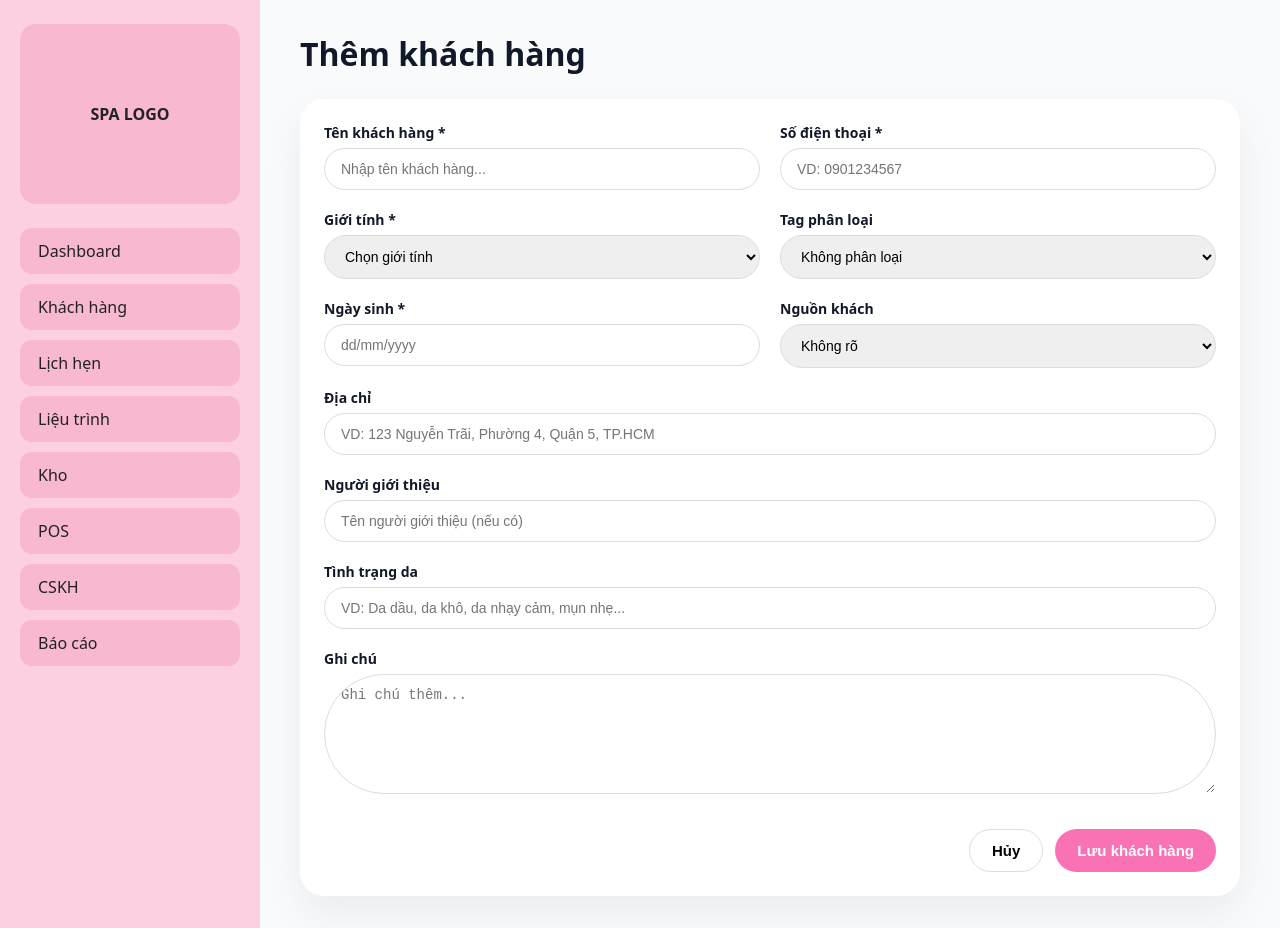
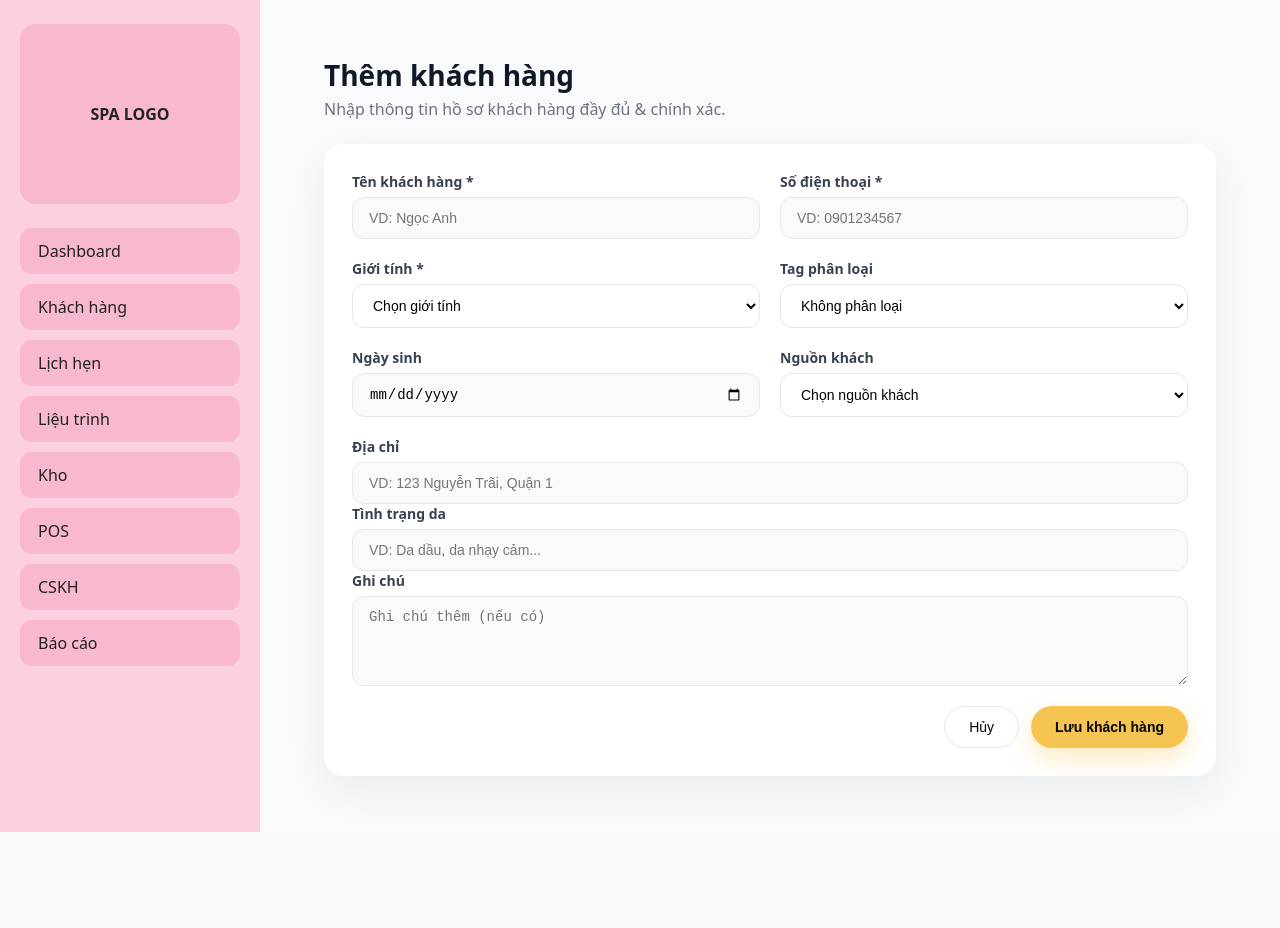
Before and after one commit to conlele0201/erp-spa, a Next.js app: page /khach-hang/them in a window 1280 px wide. After the commit the page ends 832 px from the top, so only its background shows below. Built offline with nearby package versions, Linux system fonts and the light colour scheme; no server answers.

Commit message:
Update them.js

```diff
--- a/pages/khach-hang/them.js
+++ b/pages/khach-hang/them.js
@@ -1,216 +1,115 @@
 // pages/khach-hang/them.js
+
 import { useState } from "react";
 import { useRouter } from "next/router";
-import supabase from "../../lib/supabaseClient";
 
-export default function ThemKhachHangPage() {
+export default function ThemKhachHang() {
   const router = useRouter();
 
   const [form, setForm] = useState({
     name: "",
     phone: "",
     gender: "",
-    tag: "Không phân loại",
+    tag: "",
     birthday: "",
     address: "",
     source: "",
-    referrer: "",
     skin_condition: "",
     notes: "",
   });
 
-  const [loading, setLoading] = useState(false);
-
-  const handleChange = (field) => (e) => {
-    setForm((prev) => ({
-      ...prev,
-      [field]: e.target.value,
-    }));
+  const updateField = (field, value) => {
+    setForm({ ...form, [field]: value });
   };
 
-  // Chuyển dd/mm/yyyy -> yyyy-mm-dd
-  const parseBirthday = (value) => {
-    if (!value) return null;
-    const parts = value.split("/").map((p) => p.trim());
-    if (parts.length !== 3) return null;
-    const [dd, mm, yyyy] = parts;
-    if (!dd || !mm || !yyyy) return null;
-    // kiểm tra số cơ bản
-    if (
-      isNaN(Number(dd)) ||
-      isNaN(Number(mm)) ||
-      isNaN(Number(yyyy)) ||
-      dd.length > 2 ||
-      mm.length > 2 ||
-      yyyy.length !== 4
-    ) {
-      return null;
-    }
-    return `${yyyy.padStart(4, "0")}-${mm.padStart(2, "0")}-${dd.padStart(
-      2,
-      "0"
-    )}`;
-  };
-
-  const handleSubmit = async (e) => {
-    e.preventDefault();
-    if (loading) return;
-
-    // Validate cơ bản
-    if (!form.name.trim()) {
-      alert("Vui lòng nhập tên khách hàng.");
-      return;
-    }
-    if (!form.phone.trim()) {
-      alert("Vui lòng nhập số điện thoại.");
-      return;
-    }
-
-    // Chỉ cho số, 8–15 ký tự
-    const phoneClean = form.phone.replace(/\s+/g, "");
-    if (!/^[0-9]{8,15}$/.test(phoneClean)) {
-      alert("Số điện thoại chỉ được chứa số (8–15 chữ số).");
-      return;
-    }
-
-    const birthdayISO = parseBirthday(form.birthday);
-    if (form.birthday && !birthdayISO) {
-      alert("Ngày sinh không đúng định dạng dd/mm/yyyy.");
-      return;
-    }
-
-    try {
-      setLoading(true);
-
-      const { error } = await supabase.from("customers").insert([
-        {
-          name: form.name.trim(),
-          phone: phoneClean,
-          gender: form.gender || null,
-          tag: form.tag || null,
-          birthday: birthdayISO, // null nếu không nhập
-          address: form.address || null,
-          source: form.source || null,
-          referrer: form.referrer || null,
-          skin_condition: form.skin_condition || null,
-          notes: form.notes || null,
-          // total_spent, visits, last_visit, created_at, updated_at dùng default trong DB
-        },
-      ]);
-
-      if (error) {
-        console.error("Supabase insert error:", error);
-        alert("Có lỗi xảy ra khi lưu khách hàng. Vui lòng thử lại.");
-        return;
-      }
-
-      alert("Lưu khách hàng thành công.");
-      router.push("/khach-hang");
-    } catch (err) {
-      console.error("Unexpected error:", err);
-      alert("Có lỗi xảy ra. Vui lòng thử lại.");
-    } finally {
-      setLoading(false);
-    }
-  };
-
-  const handleCancel = () => {
-    router.push("/khach-hang");
+  const handleSave = () => {
+    alert("Mock layout – chưa nối Supabase. Anh duyệt layout trước.");
   };
 
   return (
-    <div>
-      <h1 style={{ fontSize: 32, fontWeight: 700, marginBottom: 24 }}>
-        Thêm khách hàng
-      </h1>
+    <div style={wrapper}>
+      <h1 style={title}>Thêm khách hàng</h1>
+      <p style={subtitle}>Nhập thông tin hồ sơ khách hàng đầy đủ & chính xác.</p>
 
-      <form
-        onSubmit={handleSubmit}
-        style={{
-          background: "#fff",
-          borderRadius: 24,
-          padding: 24,
-          boxShadow: "0 18px 40px rgba(15,23,42,0.06)",
-          maxWidth: 1200,
-          margin: "0 auto",
-        }}
-      >
-        {/* Hàng 1: Tên khách + SĐT */}
-        <div style={{ display: "flex", gap: 20, marginBottom: 20 }}>
-          <div style={{ flex: 1 }}>
+      <div style={card}>
+        <div style={grid2}>
+
+          {/* Tên khách */}
+          <div style={fieldBox}>
             <label style={label}>Tên khách hàng *</label>
             <input
-              placeholder="Nhập tên khách hàng..."
               style={input}
               value={form.name}
-              onChange={handleChange("name")}
+              onChange={(e) => updateField("name", e.target.value)}
+              placeholder="VD: Ngọc Anh"
             />
           </div>
 
-          <div style={{ flex: 1 }}>
+          {/* Số điện thoại */}
+          <div style={fieldBox}>
             <label style={label}>Số điện thoại *</label>
             <input
-              placeholder="VD: 0901234567"
               style={input}
               type="tel"
+              pattern="[0-9]*"
               value={form.phone}
-              onChange={handleChange("phone")}
+              onChange={(e) =>
+                updateField("phone", e.target.value.replace(/\D/g, ""))
+              }
+              placeholder="VD: 0901234567"
             />
           </div>
-        </div>
 
-        {/* Hàng 2: Giới tính + Tag */}
-        <div style={{ display: "flex", gap: 20, marginBottom: 20 }}>
-          <div style={{ flex: 1 }}>
+          {/* Giới tính */}
+          <div style={fieldBox}>
             <label style={label}>Giới tính *</label>
             <select
-              style={input}
+              style={select}
               value={form.gender}
-              onChange={handleChange("gender")}
+              onChange={(e) => updateField("gender", e.target.value)}
             >
               <option value="">Chọn giới tính</option>
               <option value="Nữ">Nữ</option>
               <option value="Nam">Nam</option>
-              <option value="Khác">Khác</option>
             </select>
           </div>
 
-          <div style={{ flex: 1 }}>
+          {/* Tag phân loại */}
+          <div style={fieldBox}>
             <label style={label}>Tag phân loại</label>
             <select
-              style={input}
+              style={select}
               value={form.tag}
-              onChange={handleChange("tag")}
+              onChange={(e) => updateField("tag", e.target.value)}
             >
-              <option value="Không phân loại">Không phân loại</option>
+              <option value="">Không phân loại</option>
               <option value="VIP">VIP</option>
               <option value="Khách mới">Khách mới</option>
               <option value="Khách quen">Khách quen</option>
               <option value="Khách tiềm năng">Khách tiềm năng</option>
             </select>
           </div>
-        </div>
 
-        {/* Hàng 3: Ngày sinh + Nguồn khách */}
-        <div style={{ display: "flex", gap: 20, marginBottom: 20 }}>
-          <div style={{ flex: 1 }}>
-            <label style={label}>Ngày sinh *</label>
+          {/* Ngày sinh */}
+          <div style={fieldBox}>
+            <label style={label}>Ngày sinh</label>
             <input
-              placeholder="dd/mm/yyyy"
               style={input}
+              type="date"
               value={form.birthday}
-              onChange={handleChange("birthday")}
+              onChange={(e) => updateField("birthday", e.target.value)}
             />
           </div>
 
-          <div style={{ flex: 1 }}>
+          {/* Nguồn khách */}
+          <div style={fieldBox}>
             <label style={label}>Nguồn khách</label>
             <select
-              style={input}
+              style={select}
               value={form.source}
-              onChange={handleChange("source")}
+              onChange={(e) => updateField("source", e.target.value)}
             >
-              <option value="">Không rõ</option>
+              <option value="">Chọn nguồn khách</option>
               <option value="Facebook">Facebook</option>
               <option value="TikTok">TikTok</option>
               <option value="Zalo">Zalo</option>
@@ -220,114 +119,128 @@ export default function ThemKhachHangPage() {
           </div>
         </div>
 
-        {/* Hàng 4: Địa chỉ */}
-        <div style={{ marginBottom: 20 }}>
+        {/* Địa chỉ */}
+        <div style={fieldBox}>
           <label style={label}>Địa chỉ</label>
           <input
-            placeholder="VD: 123 Nguyễn Trãi, Phường 4, Quận 5, TP.HCM"
             style={input}
             value={form.address}
-            onChange={handleChange("address")}
+            onChange={(e) => updateField("address", e.target.value)}
+            placeholder="VD: 123 Nguyễn Trãi, Quận 1"
           />
         </div>
 
-        {/* Hàng 5: Người giới thiệu */}
-        <div style={{ marginBottom: 20 }}>
-          <label style={label}>Người giới thiệu</label>
+        {/* Tình trạng da */}
+        <div style={fieldBox}>
+          <label style={label}>Tình trạng da</label>
           <input
-            placeholder="Tên người giới thiệu (nếu có)"
             style={input}
-            value={form.referrer}
-            onChange={handleChange("referrer")}
+            value={form.skin_condition}
+            onChange={(e) => updateField("skin_condition", e.target.value)}
+            placeholder="VD: Da dầu, da nhạy cảm..."
           />
         </div>
 
-        {/* Hàng 6: Tình trạng da */}
-        <div style={{ marginBottom: 20 }}>
-          <label style={label}>Tình trạng da</label>
-          <input
-            placeholder="VD: Da dầu, da khô, da nhạy cảm, mụn nhẹ..."
-            style={input}
-            value={form.skin_condition}
-            onChange={handleChange("skin_condition")}
+        {/* Ghi chú */}
+        <div style={fieldBox}>
+          <label style={label}>Ghi chú</label>
+          <textarea
+            style={textarea}
+            rows={4}
+            value={form.notes}
+            onChange={(e) => updateField("notes", e.target.value)}
+            placeholder="Ghi chú thêm (nếu có)"
           />
         </div>
 
-        {/* Hàng cuối: Ghi chú */}
-        <div style={{ marginBottom: 30 }}>
-          <label style={label}>Ghi chú</label>
-          <textarea
-            placeholder="Ghi chú thêm..."
-            style={{
-              ...input,
-              height: 120,
-              resize: "vertical",
-            }}
-            value={form.notes}
-            onChange={handleChange("notes")}
-          />
-        </div>
-
-        {/* Nút Lưu + Hủy */}
-        <div
-          style={{
-            display: "flex",
-            justifyContent: "flex-end",
-            gap: 12,
-            marginTop: 20,
-          }}
-        >
-          <button
-            type="button"
-            style={btnCancel}
-            onClick={handleCancel}
-            disabled={loading}
-          >
+        {/* Nút */}
+        <div style={actionRow}>
+          <button style={cancelButton} onClick={() => router.push("/khach-hang")}>
             Hủy
           </button>
-          <button type="submit" style={btnPrimary} disabled={loading}>
-            {loading ? "Đang lưu..." : "Lưu khách hàng"}
+          <button style={saveButton} onClick={handleSave}>
+            Lưu khách hàng
           </button>
         </div>
-      </form>
+      </div>
     </div>
   );
 }
 
-/* STYLE CHUẨN */
-const label = {
-  display: "block",
-  marginBottom: 6,
-  fontSize: 14,
-  fontWeight: 600,
+/* =========================
+     STYLE
+========================= */
+
+const wrapper = { padding: "24px" };
+const title = { fontSize: 28, fontWeight: 700, marginBottom: 4 };
+const subtitle = { color: "#6b7280", marginBottom: 24 };
+
+const card = {
+  background: "#ffffff",
+  padding: 28,
+  borderRadius: 20,
+  boxShadow: "0 15px 40px rgba(0,0,0,0.06)",
 };
 
+const grid2 = {
+  display: "grid",
+  gridTemplateColumns: "1fr 1fr",
+  gap: 20,
+  marginBottom: 20,
+};
+
+const fieldBox = { display: "flex", flexDirection: "column", gap: 6 };
+
+const label = { fontWeight: 600, fontSize: 14, color: "#374151" };
+
 const input = {
-  width: "100%",
   padding: "12px 16px",
-  borderRadius: 999,
-  border: "1px solid #ddd",
-  outline: "none",
+  borderRadius: 12,
+  border: "1px solid #e5e7eb",
+  background: "#f9fafb",
   fontSize: 14,
 };
 
-const btnPrimary = {
-  padding: "12px 22px",
+const select = {
+  padding: "12px 16px",
+  borderRadius: 12,
+  border: "1px solid #e5e7eb",
+  background: "#ffffff",
+  fontSize: 14,
+};
+
+const textarea = {
+  padding: "12px 16px",
+  borderRadius: 12,
+  border: "1px solid #e5e7eb",
+  background: "#f9fafb",
+  fontSize: 14,
+};
+
+const actionRow = {
+  display: "flex",
+  justifyContent: "flex-end",
+  gap: 12,
+  marginTop: 20,
+};
+
+const cancelButton = {
+  padding: "12px 24px",
+  borderRadius: 999,
+  border: "1px solid #e5e7eb",
+  background: "#ffffff",
+  cursor: "pointer",
+  fontSize: 14,
+  fontWeight: 500,
+};
+
+const saveButton = {
+  padding: "12px 24px",
   borderRadius: 999,
   border: "none",
-  background: "#f973b4",
-  color: "#fff",
-  fontSize: 15,
-  fontWeight: 700,
-  cursor: "pointer",
-};
-
-const btnCancel = {
-  padding: "12px 22px",
-  borderRadius: 999,
-  border: "1px solid #ddd",
-  background: "#fff",
-  fontSize: 15,
+  background: "#f5c451",
   fontWeight: 600,
   cursor: "pointer",
+  fontSize: 14,
+  boxShadow: "0 10px 25px rgba(245,196,81,0.35)",
 };
```
